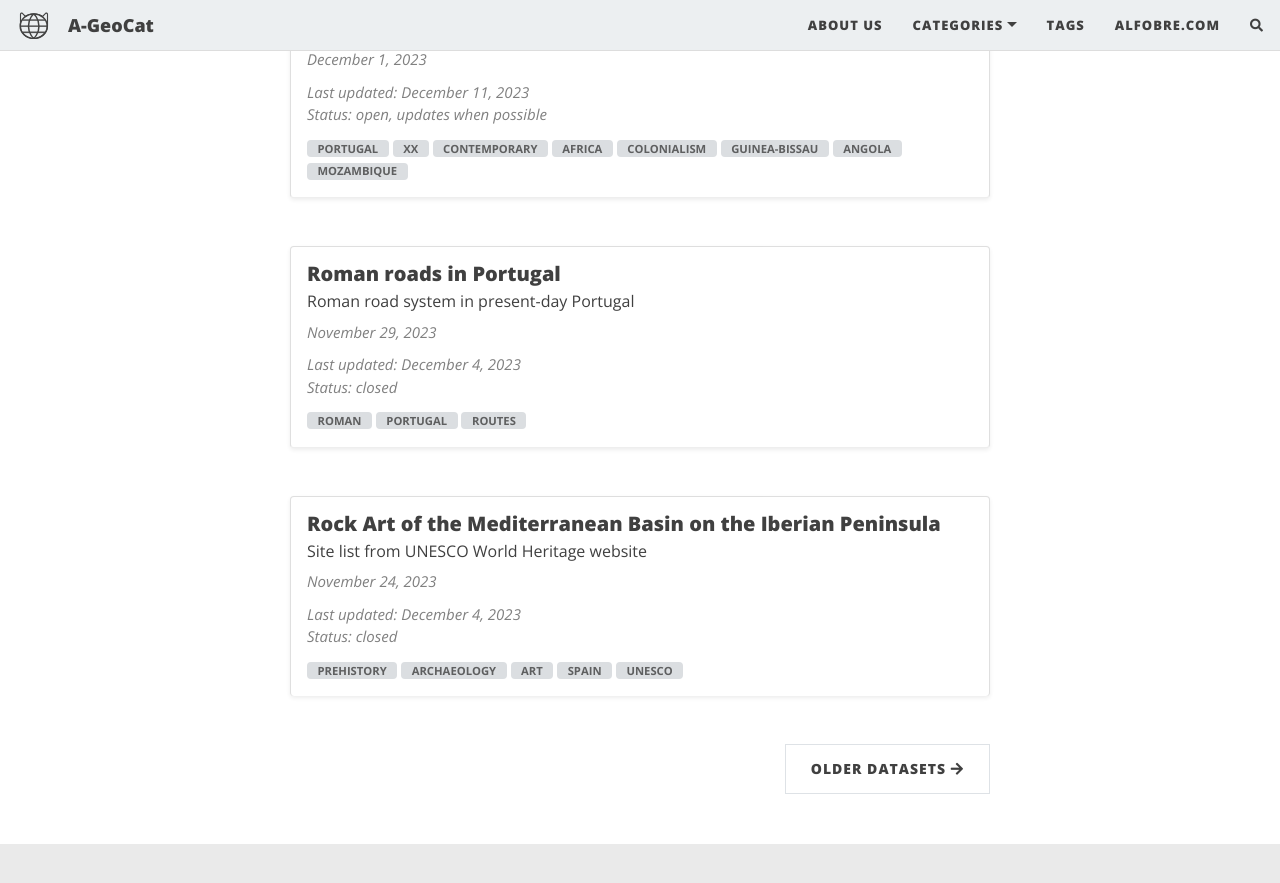
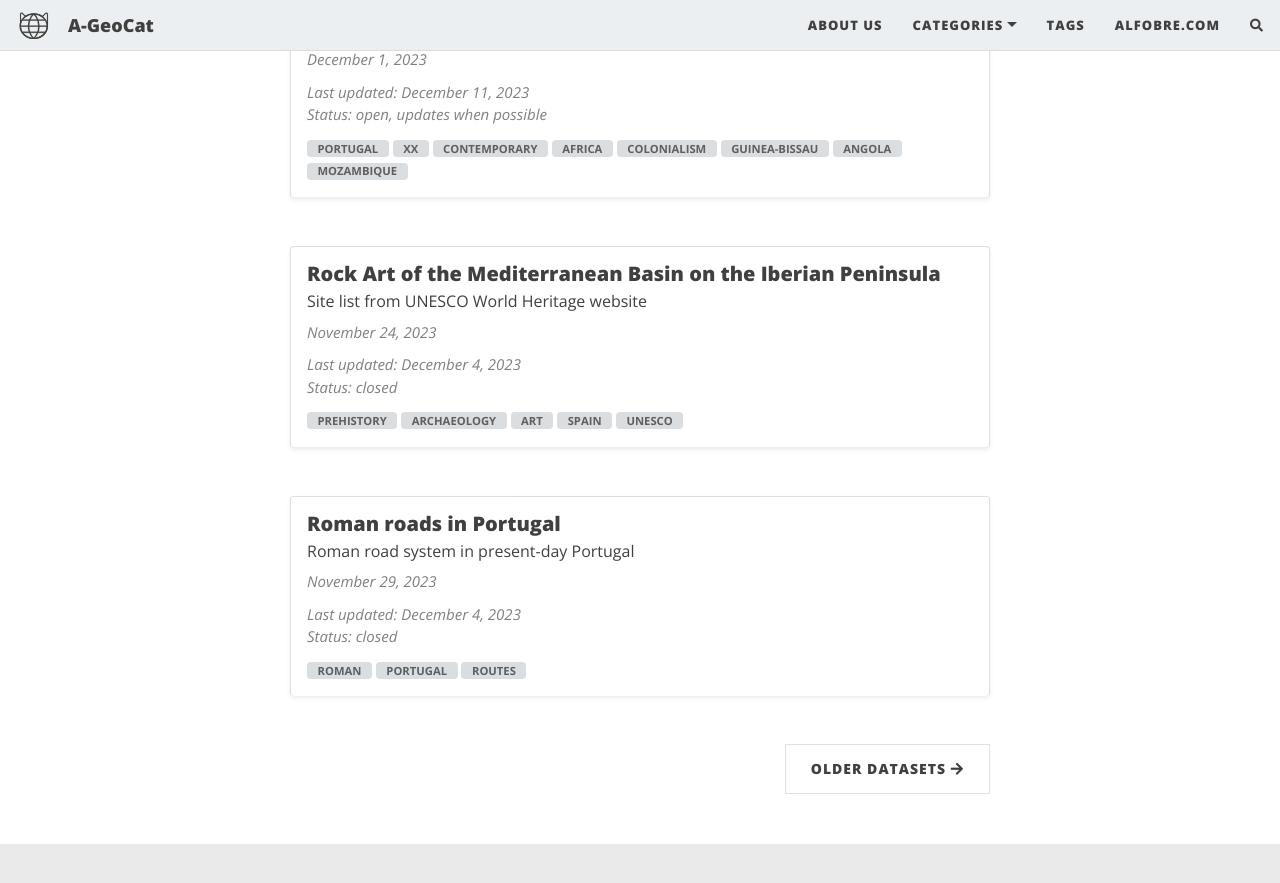
Before and after one commit to projetoalfobre/a-geocat, a Jekyll site: the page built from index.html, in a window 1280 px wide and 900 px high, scrolled down 1385 px. Shown: the top 883 px of the window. Built offline with Jekyll 4.4.1, drawn with Linux system fonts in a browser that asks for light colours; nearby versions of some CDN libraries; the list of posts is cut into pages by our own code; comment, search, counter and statistics services are not loaded; part of the change alters nothing that is shown.

```diff
--- a/_layouts/home.html
+++ b/_layouts/home.html
@@ -9,7 +9,7 @@ subtitle: Alfobre GeoData Catalog
 
 {{ content }}
 
-{% assign posts = paginator.posts | default: site.posts %}
+{% assign posts = paginator.posts | default: site.posts | sort: 'last-updated' | reverse %}
 
 <!-- role="list" needed so that `list-style: none` in  Safari doesn't remove the list semantics -->
 <ul class="posts-list list-unstyled" role="list">
```
